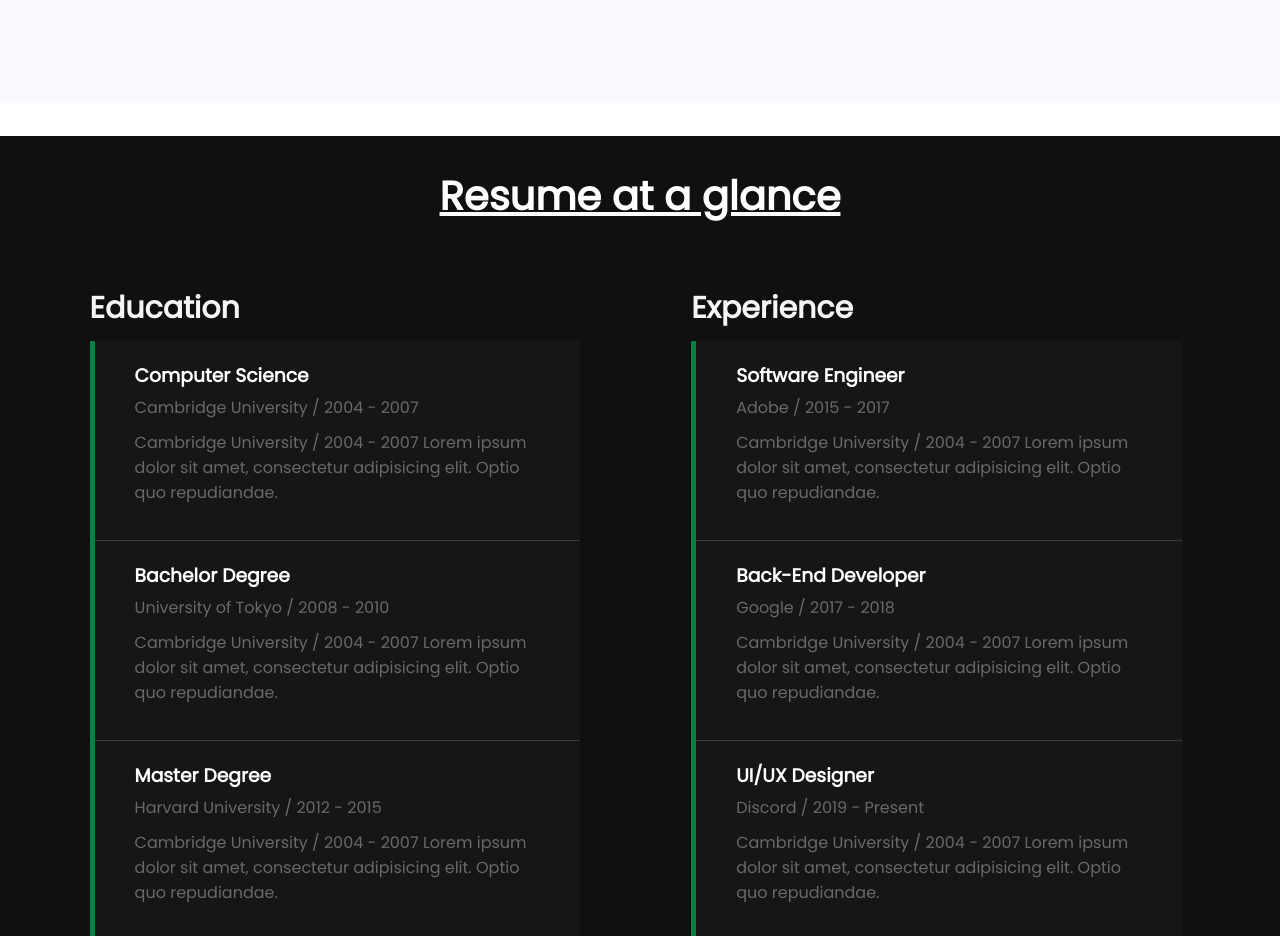
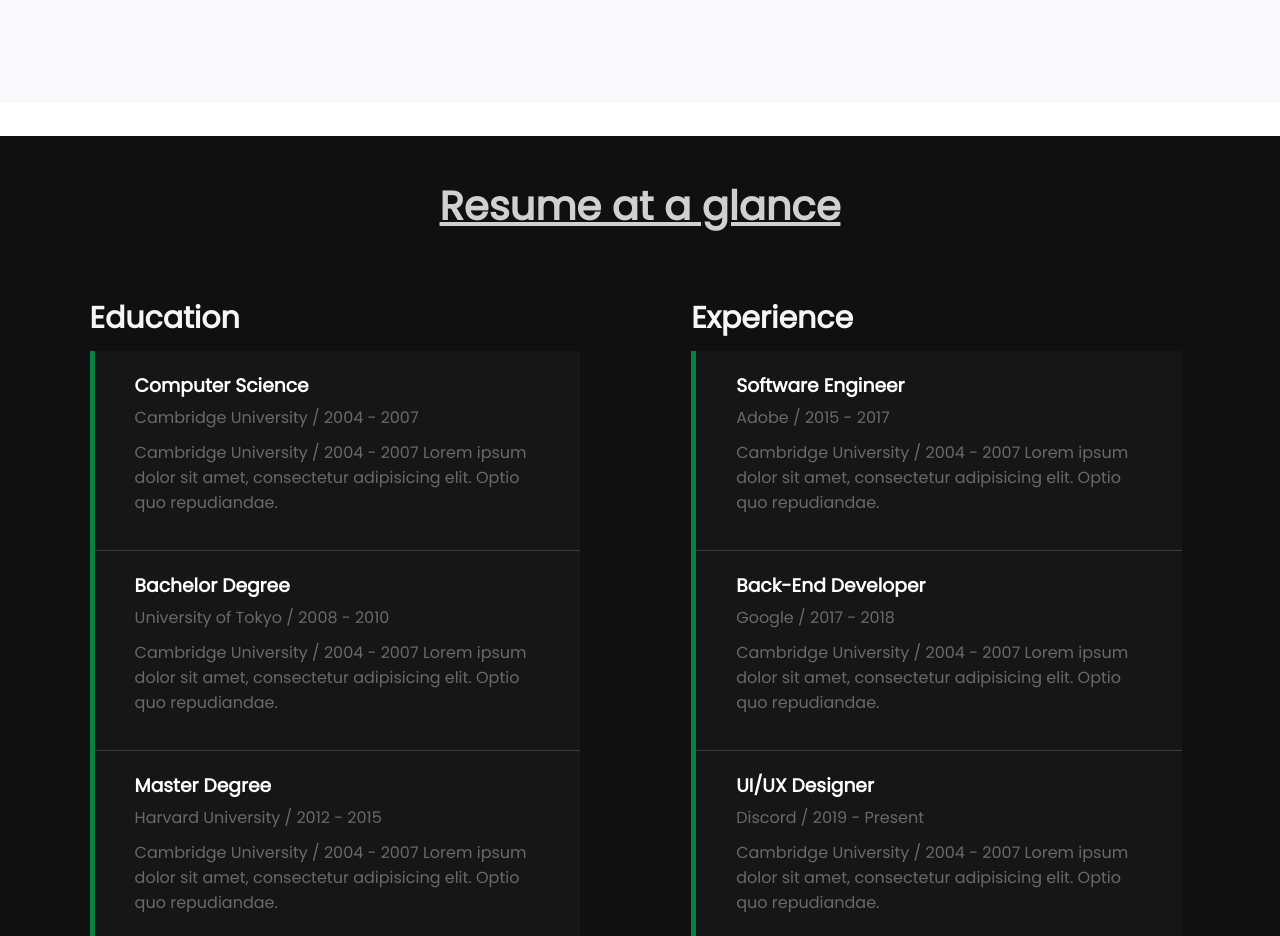
Before and after one commit to kamaluddin-babar/assignment-1, a plain HTML site: page index.html in a window 1280 px wide. Shown: the part 1920-2856 px from the top of the page. Drawn offline with Linux system fonts and the light colour scheme.

Commit message:
Final demo submit

```diff
--- a/style.css
+++ b/style.css
@@ -180,12 +180,13 @@ ul li a:hover{
 .skill-area{
     background-color: #101010;
     height: 700px;
+    margin-top: 0;
 }
 .skill-area h1{
     text-align: center;
-    color: white;
+    color: rgb(209, 208, 208);
     font-size: 40px;
-    padding-top: 30px;
+    padding-top: 40px;
     margin-bottom: 0;
     padding-bottom: 50px;
 }
```
